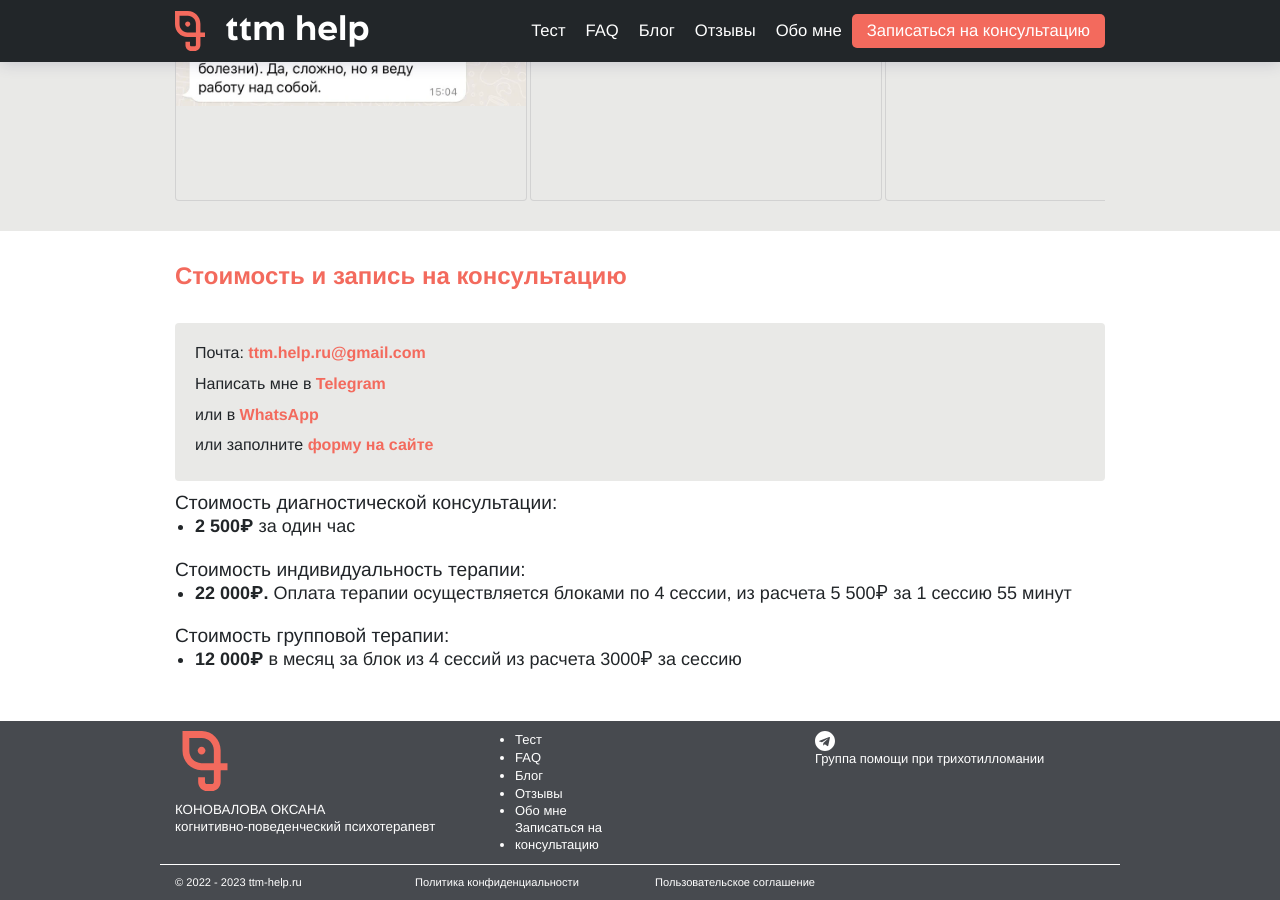
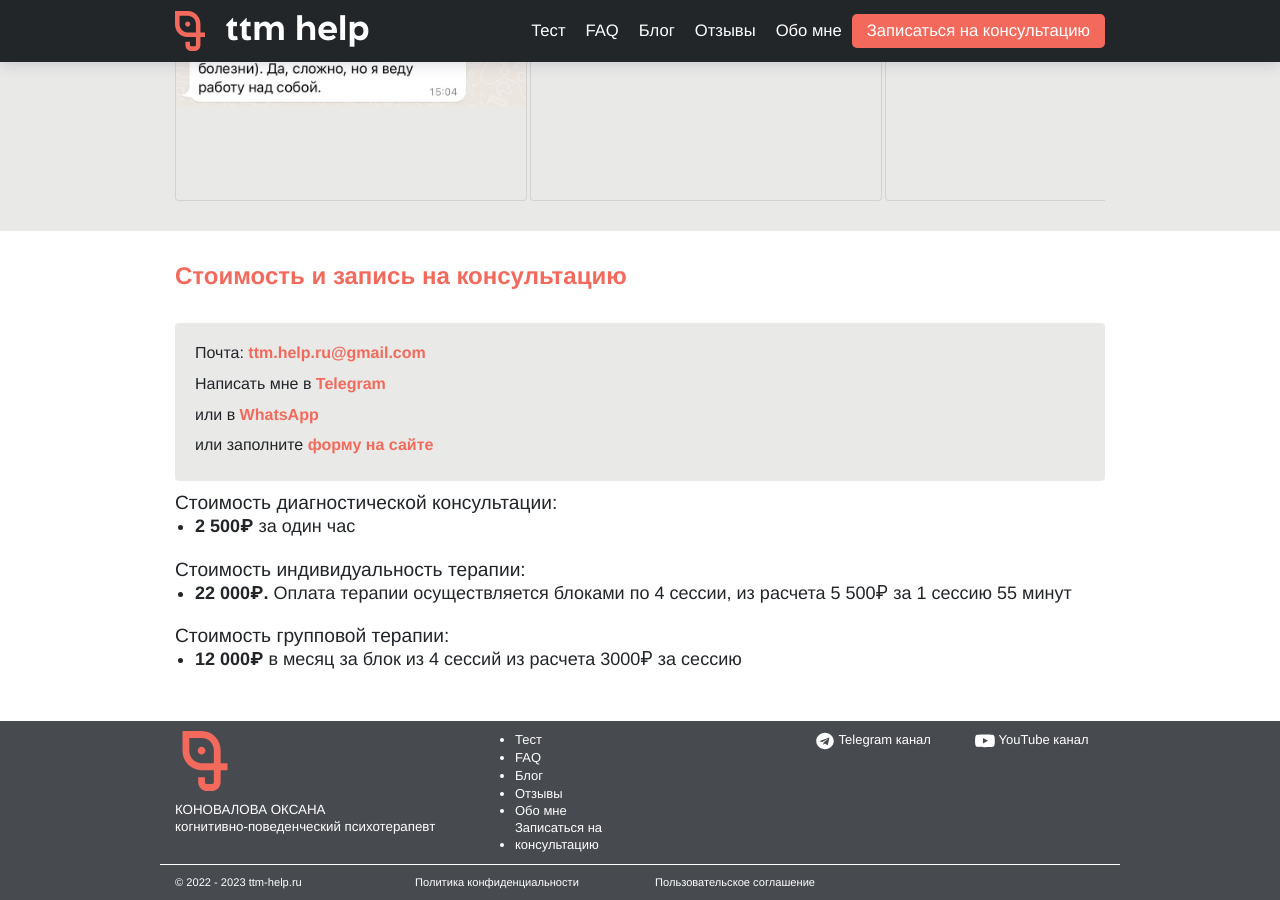
Before and after one commit to ttm-help/ttm-help.github.io, a Jekyll site: the page built from index.md, in a window 1280 px wide and 900 px high, scrolled down 5004 px. Built offline with Jekyll 4.4.1, drawn with Linux system fonts in a browser that asks for light colours.

Commit message:
add link to youtube channel

```diff
--- a/_includes/footer.html
+++ b/_includes/footer.html
@@ -37,9 +37,9 @@
                 </div>
             </div>
             <div class="col-12 col-md-4 social">
-                <div class="row justify-content-start mt-1">
-                    <div class="col-12 col-md-10 col-lg-10">
+                <div class="row mt-1">
                         {% for item in site.data.social %}
+                            <div class="col">
                                 <a href="{{ item.link }}"
                                    class="d-inline-block"
                                    rel="nofollow"
@@ -52,8 +52,8 @@
                                          alt="{{ item.name }}">
                                     <span class="d-inline-block">{{ item.name }}</span>
                                 </a>
+                            </div>
                     {% endfor %}
-                    </div>
                 </div>
             </div>
         </div>
```
Also changed, not shown: _data/social.json (+7 -1 lines), assets/images/social/telegram.svg, assets/images/social/youtube.svg (added). Lines whose indentation alone changed are shown as unchanged.
